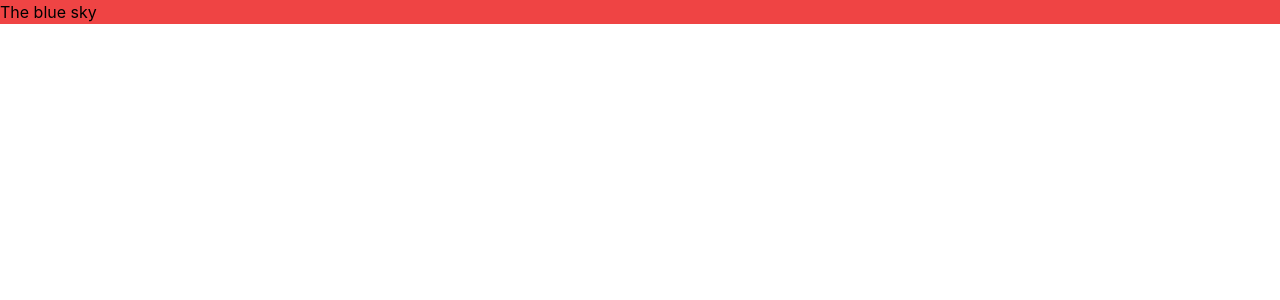
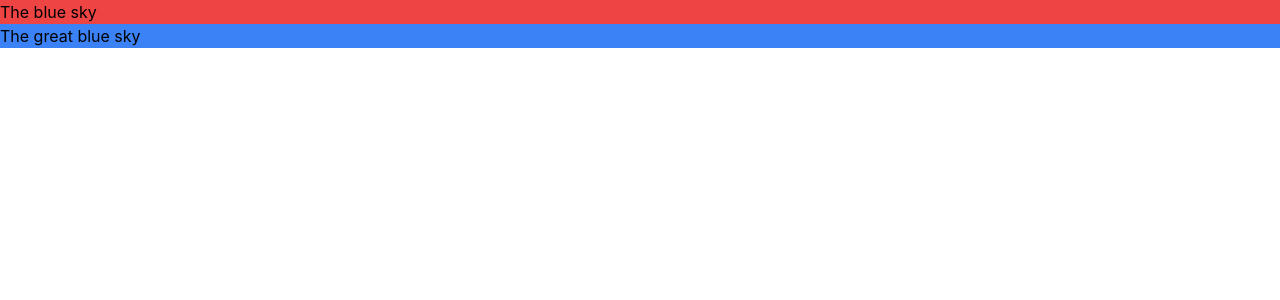
Before and after one commit to AshirMohab/React-Manga-Reader, a React (Vite) app in the folder mangaReader/: page / in a window 1280 px wide. Shown: the top 300 px of the page. Built offline with nearby package versions, Linux system fonts and the light colour scheme; no server answers.

Commit message:
feat: :sparkles: created folders for components, models and css. As well as have a basic api call.

```diff
--- a/mangaReader/src/App.tsx
+++ /dev/null
@@ -1,8 +0,0 @@
-import './App.css';
-import React from 'react';
-
-function App() {
-  return <div className="bg-red-500"> The blue sky</div>;
-}
-
-export default App;
--- /dev/null
+++ b/mangaReader/src/components/App.tsx
@@ -0,0 +1,16 @@
+import '../css/App.css';
+import React from 'react';
+import Manga from './MangaFetch';
+
+function App() {
+  return (
+    <div className="bg-red-500">
+      The blue sky
+      <div>
+        <Manga />
+      </div>
+    </div>
+  );
+}
+
+export default App;
--- /dev/null
+++ b/mangaReader/src/components/MangaFetch.tsx
@@ -0,0 +1,18 @@
+import React, { useState } from "react";
+
+export default function Manga() {
+  const [getManga, setManga] = useState(null);
+  const mangaFetch = async () => {
+    await fetch(`https://api.scryfall.com/cards/random`).then((res) =>
+      res.json().then((res) => setManga(res)),
+    );
+  };
+  mangaFetch();
+
+  return (
+    <div className="flex flex-col bg-blue-500">
+      {getManga?.name}
+      <div>The great blue sky </div>
+    </div>
+  );
+}
--- a/mangaReader/src/main.tsx
+++ b/mangaReader/src/main.tsx
@@ -1,7 +1,7 @@
 import React from 'react';
 import ReactDOM from 'react-dom';
-import './tailwindcss.css';
-import App from './App';
+import './css/tailwindcss.css';
+import App from './components/App';
 
 ReactDOM.render(
   <React.StrictMode>
--- /dev/null
+++ b/mangaReader/src/models/mangaModel.tsx
@@ -0,0 +1,5 @@
+// This is the class that has the model of the manga.
+
+export interface IManga {
+  name: string;
+}
```
Also changed, not shown: mangaReader/.eslintrc.js, mangaReader/src/css/App.css (renamed from mangaReader/src/App.css), mangaReader/src/css/index.css (renamed from mangaReader/src/index.css), mangaReader/src/css/tailwindcss.css (renamed from mangaReader/src/tailwindcss.css), 1 other file (tests, documents, lock files or other folders).
